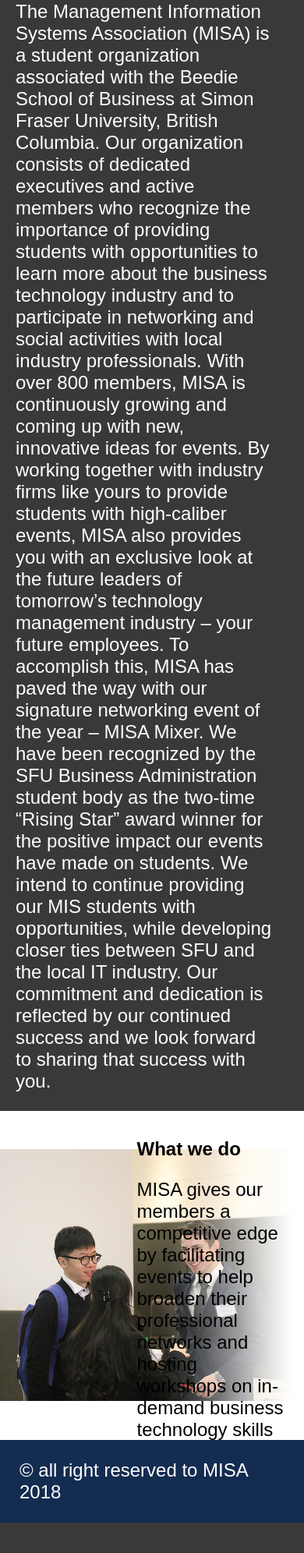
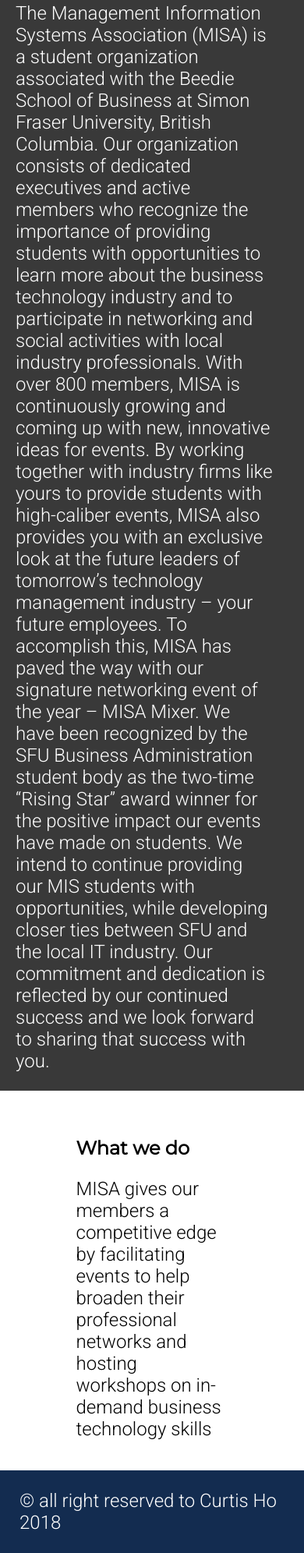
Before and after one commit to curtisho0718/MISA-Website-Redesign, a PHP site: page / in a window 390 px wide. Shown: the part 915-2907 px from the top of the page at 78% size. Before the commit the page ends 2868 px from the top, so only its background shows below. Run offline with PHP 8.4, Linux system fonts and the light colour scheme.

Commit message:
improve mobile viewing

```diff
--- a/index.html
+++ b/index.html
@@ -7,6 +7,7 @@
     <meta http-equiv="X-UA-Compatible" content="ie=edge">
     <title>Document</title>
     <link rel="stylesheet" type="text/css" href="style/main.css">
+    <link href="https://fonts.googleapis.com/css?family=Lato|Montserrat|Roboto:300" rel="stylesheet">
     <script src="https://code.jquery.com/jquery-3.3.1.js" integrity="sha256-2Kok7MbOyxpgUVvAk/HJ2jigOSYS2auK4Pfzbm7uH60=" crossorigin="anonymous"></script>
 
     <script type="text/javascript">
@@ -43,13 +44,13 @@
                     <a href="index.html">Home</a>
                 </li>
                 <li>
+                    <a href="#">Our Team</a>
+                </li>
+                <li>
                     <a href="#">Partners</a>
                 </li>
                 <li>
                     <a href="#">Event Pictures</a>
-                </li>
-                <li>
-                    <a href="#">Blog</a>
                 </li>
             </ul>
         </nav>
@@ -101,7 +102,7 @@
     </section>
 
     <footer>
-        <p>&copy; all right reserved to MISA 2018</p>
+        <p>&copy; all right reserved to Curtis Ho 2018</p>
     </footer>
 
 </body>
--- a/style/main.css
+++ b/style/main.css
@@ -83,7 +83,7 @@ img{
 
 #what-we-do div{
     width: 50%;
-    padding-top: 15px;
+    padding-top: 10%;
     padding-bottom: 15px;
     margin-left: 45%;
 }
@@ -95,9 +95,11 @@ img{
 }
 h1{
     color:white;
+    font-family: 'Montserrat', sans-serif;
 }
 
 p{
+    font-family: 'Roboto', sans-serif;
     font-size: 1.5em;
     color: #fff;
 }
@@ -278,4 +280,14 @@ width:50%;
         display: none;
 
     }
+
+    #what-we-do{
+        background: #fff;
+        height: unset;
+
+    }
+
+    #what-we-do div{
+        margin:0 auto;
+    }
 }
```
